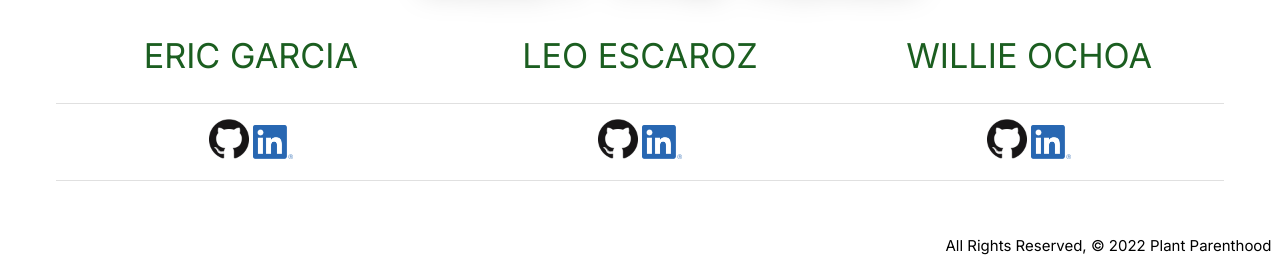
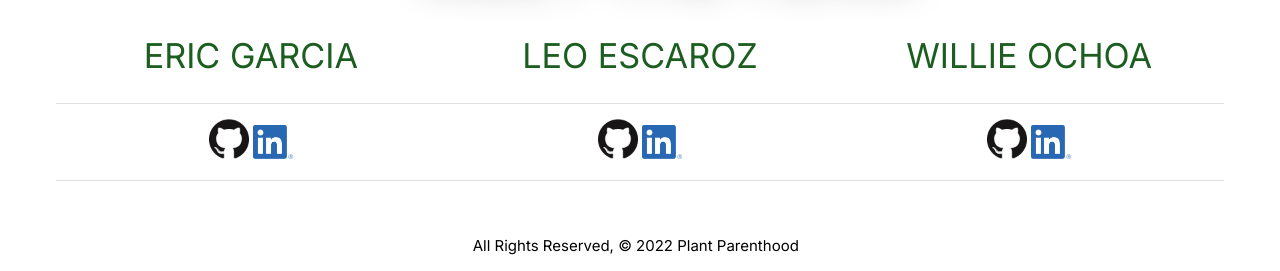
Before and after one commit to williethewolf/plant_parenthood, a Django app: page /about/ in a window 1280 px wide. Shown: the part 1483-1754 px from the top of the page. Run offline with Django 4.2, Linux system fonts and the light colour scheme; some libraries are stand-ins or nearby versions; some web fonts are replaced.

Commit message:
centered footer to page

```diff
--- a/main_app/static/css/style.css
+++ b/main_app/static/css/style.css
@@ -16,7 +16,10 @@ main {
 
 footer {
   padding-top: 0;
-  text-align: right;
+}
+
+.footer-copyright {
+  text-align: center;
 }
 
 a {
@@ -170,9 +173,6 @@ header nav ul li:hover > ul {
   color: black;
 }
 
-.footer-copyright .container {
-  margin-right: 0;
-}
 
 .bold-green {
   font-weight: 600;
```
